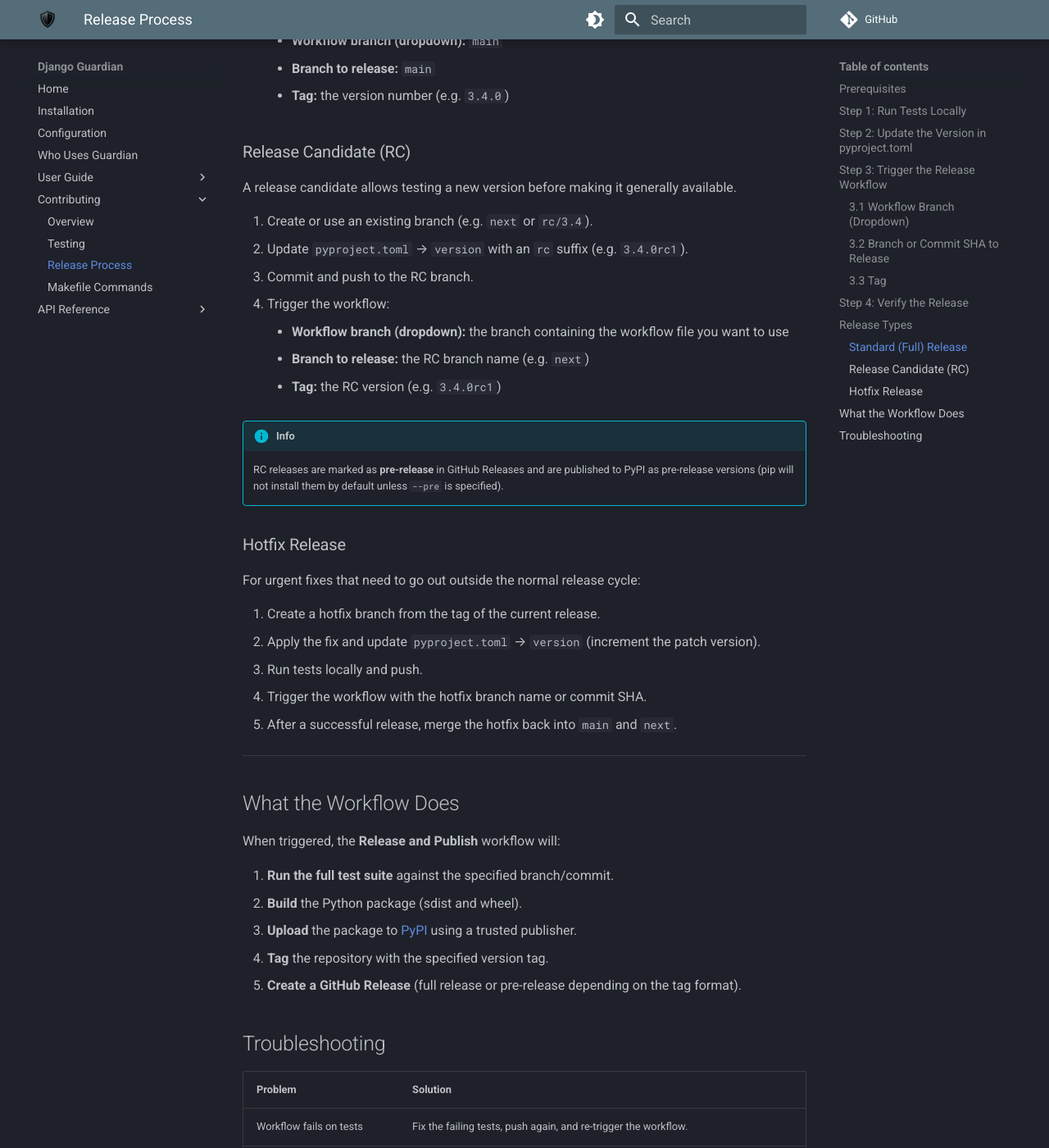
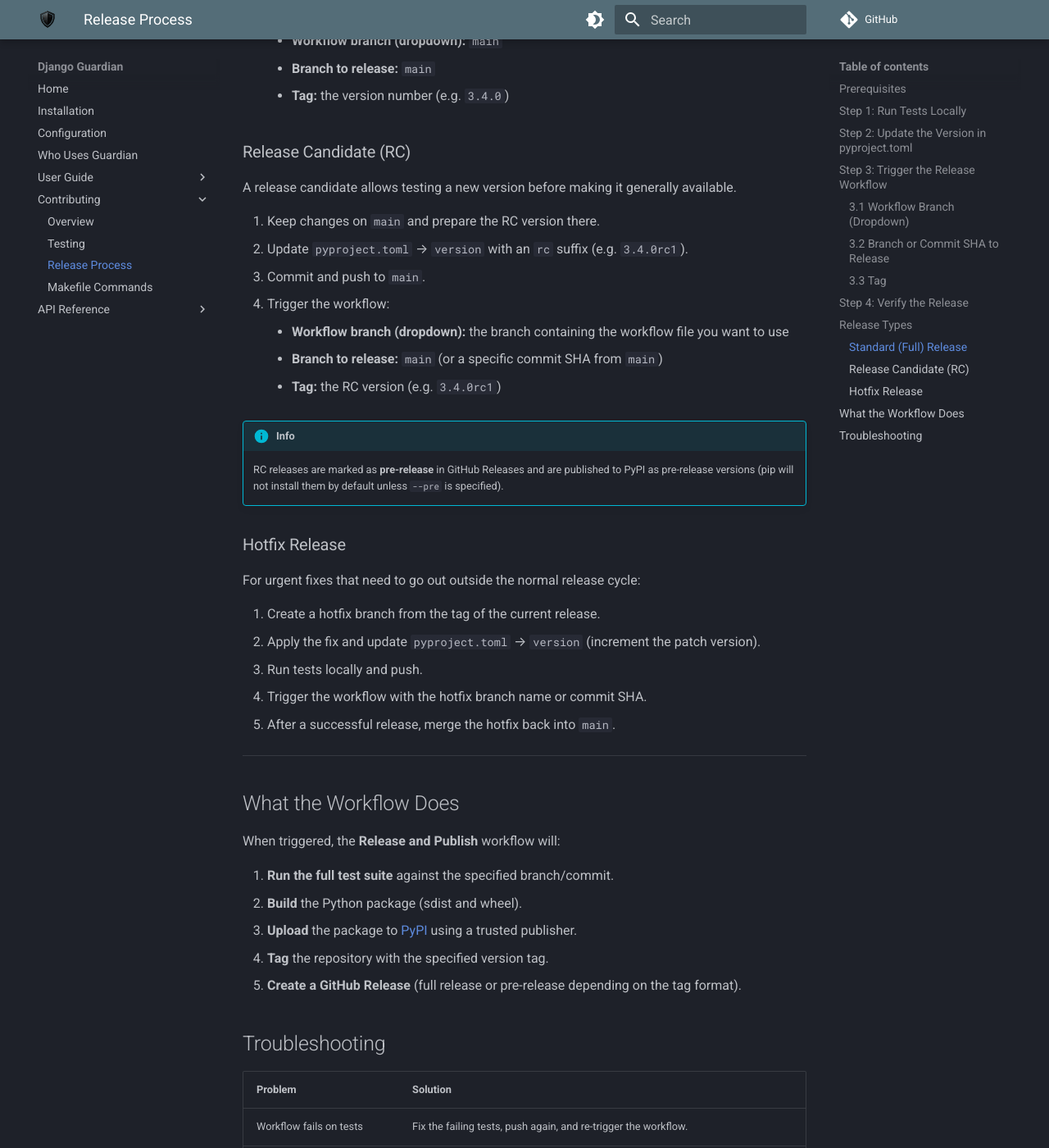
Before and after one commit to django-guardian/django-guardian, an MkDocs documentation site: the page built from docs/develop/release.md, in a window 1280 px wide and 1400 px high, scrolled down 3111 px. Shown: the whole window at 82% size. Built offline with MkDocs 1.6.1 and Material for MkDocs 9.7.7, drawn with Linux system fonts in a browser that asks for light colours; plug-ins that fetch from the network failed and are left out; comment, search, counter and statistics services are not loaded; some of the changed text lies outside the part shown.

Commit message:
next branch details are removed because the legacy team was using but currently it is not using this style for developments

```diff
--- a/docs/develop/release.md
+++ b/docs/develop/release.md
@@ -92,7 +92,7 @@ Type the **branch name** or **commit SHA** of the code you want to release:
 | Scenario               | Value to enter                                      |
 |------------------------|-----------------------------------------------------|
 | Standard release       | `main`                                              |
-| Release candidate (RC) | The feature/RC branch name (e.g. `next`, `rc/3.4`)  |
+| Release candidate (RC) | `main` (or a specific commit SHA from `main`)        |
 | Hotfix release         | The hotfix branch name or a specific commit SHA      |
 
 ### 3.3 Tag
@@ -129,12 +129,12 @@ A standard release ships stable, production-ready code from the `main` branch.
 
 A release candidate allows testing a new version before making it generally available.
 
-1. Create or use an existing branch (e.g. `next` or `rc/3.4`).
+1. Keep changes on `main` and prepare the RC version there.
 2. Update `pyproject.toml` → `version` with an `rc` suffix (e.g. `3.4.0rc1`).
-3. Commit and push to the RC branch.
+3. Commit and push to `main`.
 4. Trigger the workflow:
     - **Workflow branch (dropdown):** the branch containing the workflow file you want to use
-    - **Branch to release:** the RC branch name (e.g. `next`)
+    - **Branch to release:** `main` (or a specific commit SHA from `main`)
     - **Tag:** the RC version (e.g. `3.4.0rc1`)
 
 !!! info
@@ -149,7 +149,7 @@ For urgent fixes that need to go out outside the normal release cycle:
 2. Apply the fix and update `pyproject.toml` → `version` (increment the patch version).
 3. Run tests locally and push.
 4. Trigger the workflow with the hotfix branch name or commit SHA.
-5. After a successful release, merge the hotfix back into `main` and `next`.
+5. After a successful release, merge the hotfix back into `main`.
 
 ---
 
```
Also changed, not shown: CONTRIBUTING.md (+10 -8 lines), docs/develop/overview.md (+1 -1 lines).
